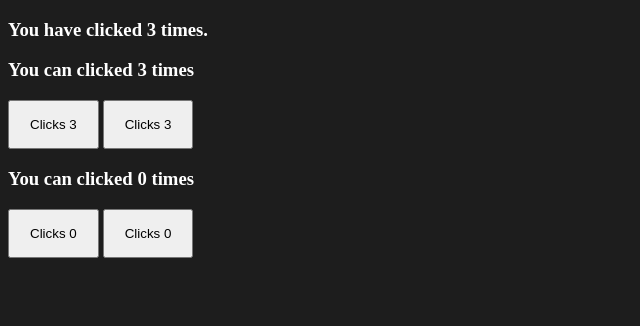
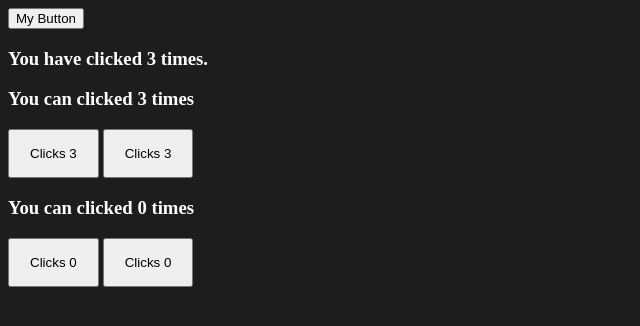
Before and after one commit to RdotSilva/TypeScript-Svelte-Playground, a Svelte app: page / in a window 1280 px wide. Shown: the top 326 px of the page, without its empty margins (0-640 px from the left). Built offline with nearby package versions, Linux system fonts and the light colour scheme.

Commit message:
Add Button component

```diff
--- a/src/App.svelte
+++ b/src/App.svelte
@@ -1,4 +1,5 @@
 <script>
+  import Button from "./lib/Button.svelte";
   import Counter from "./lib/Counter.svelte";
   import ReactiveCounter from "./lib/ReactiveCounter.svelte";
 
@@ -8,6 +9,8 @@
   };
 </script>
 
+<Button />
+
 <Counter {...counterProps} />
 
 <ReactiveCounter shouldCount="true" />
--- /dev/null
+++ b/src/lib/Button.svelte
@@ -0,0 +1 @@
+<button> My Button </button>
```
